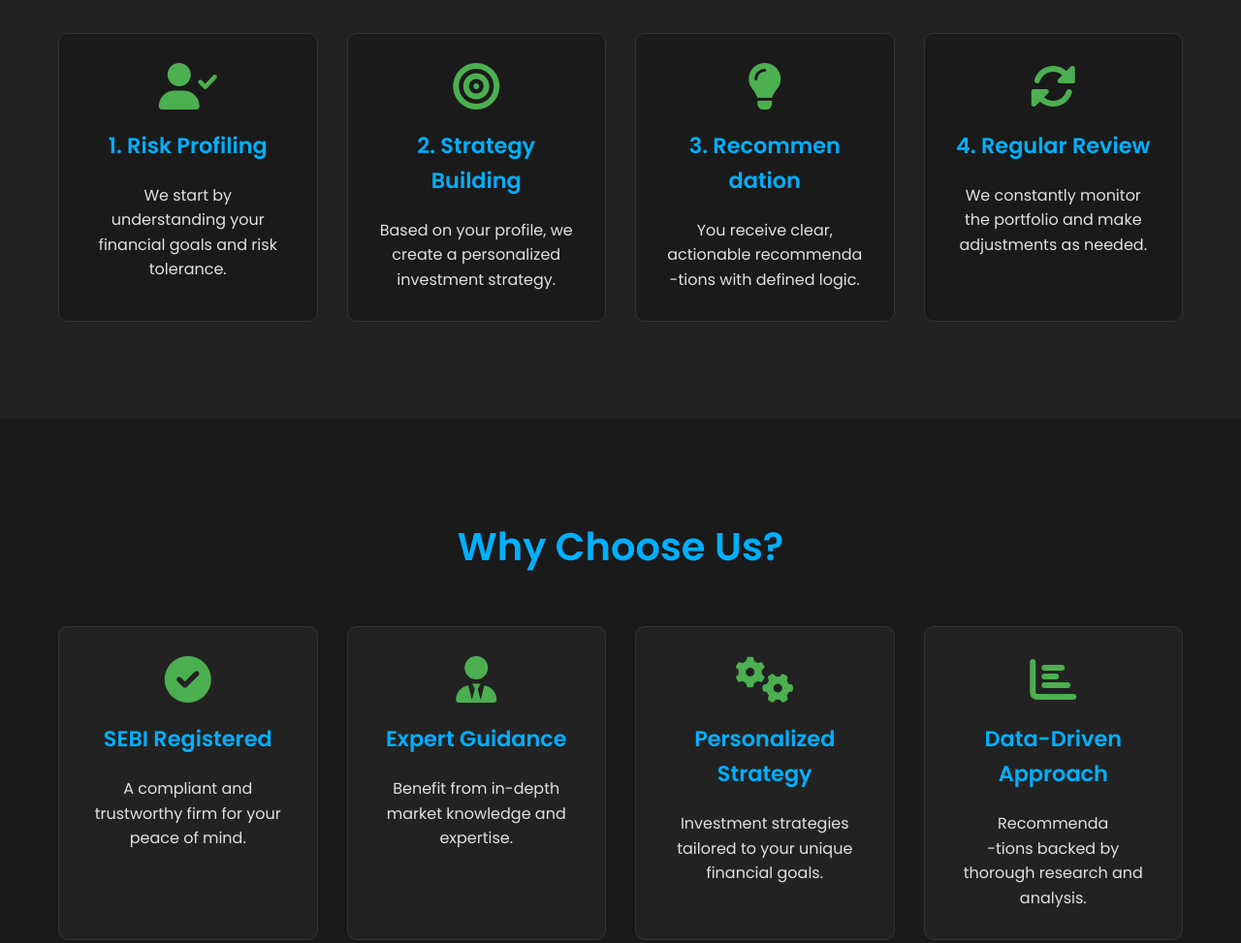
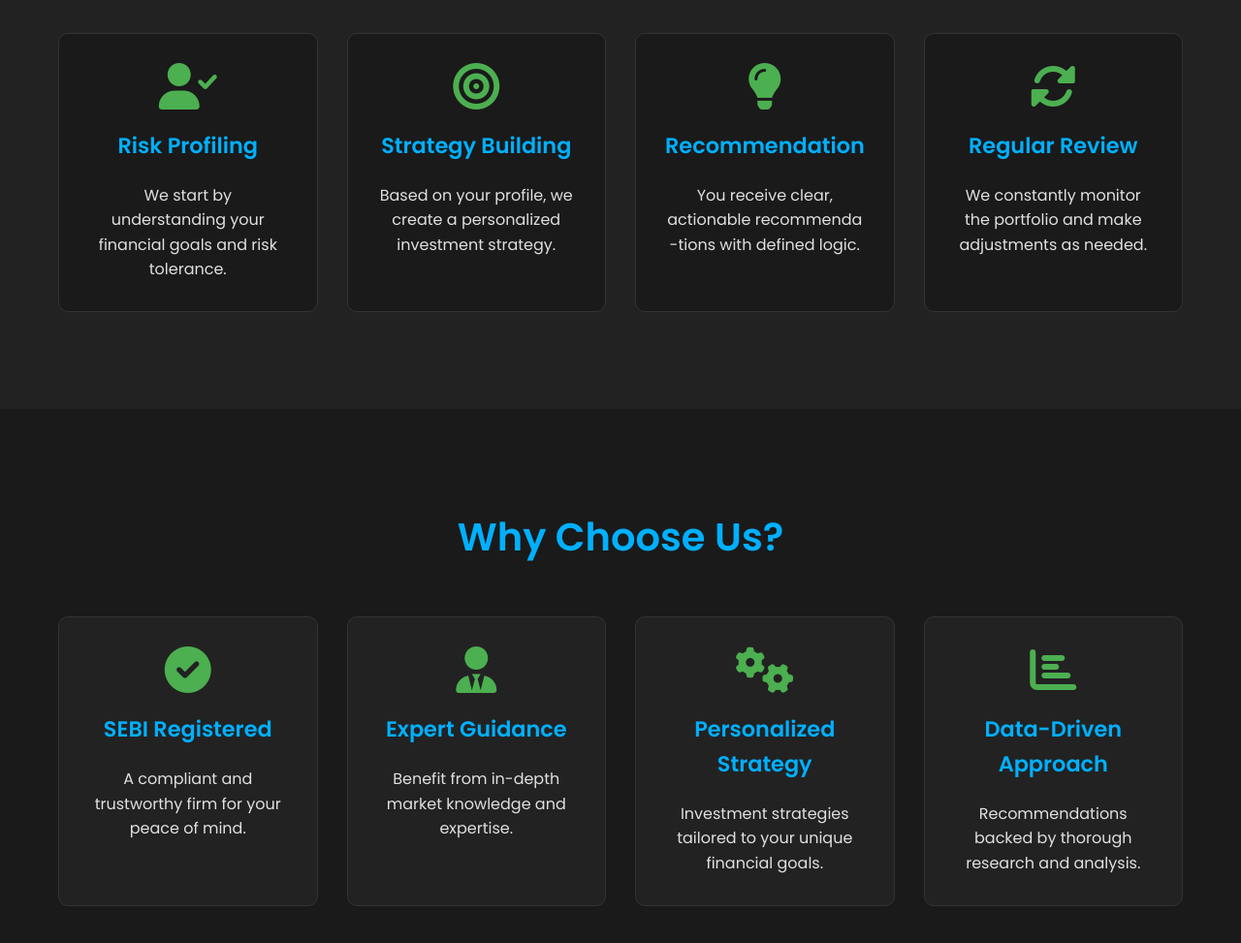
Before and after one commit to badal9058/financewise, a plain HTML site: page index.html in a window 1280 px wide. Shown: the part 2560-3533 px from the top of the page at 97% size. Drawn offline with Linux system fonts and the light colour scheme.

Commit message:
Update index.html

```diff
--- a/index.html
+++ b/index.html
@@ -418,7 +418,7 @@
         <div class="about-text">
             <h2 class="section-title" style="text-align:left; margin-bottom: 30px;">About Finance Wise Advisors</h2>
 
-            <p>Finance Wise Advisors is a premier financial advisory firm based in Kishangarh, Ajmer, dedicated to empowering investors with the knowledge and strategies needed to navigate the complexities of the stock market.</p>
+            <p>Finance Wise Advisors is a premier financial advisor based in Kishangarh, Ajmer, dedicated to empowering investors with the knowledge and strategies needed to navigate the complexities of the stock market.</p>
 
             <h3 style="color: var(--secondary-color); margin-top: 20px;">Our Philosophy</h3>
             <p>We believe in building long-term relationships based on three core pillars: <strong>Trust, Transparency, and data-driven Results.</strong> Our client-centric approach ensures that your financial well-being is always our top priority. We are committed to demystifying the financial markets for you, one successful trade at a time.</p>
@@ -475,22 +475,22 @@
             <div class="approach-grid">
                 <div class="approach-step">
                     <i class="fas fa-user-check"></i>
-                    <h3>1. Risk Profiling</h3>
+                    <h3>Risk Profiling</h3>
                     <p>We start by understanding your financial goals and risk tolerance.</p>
                 </div>
                 <div class="approach-step">
                     <i class="fas fa-bullseye"></i>
-                    <h3>2. Strategy Building</h3>
+                    <h3>Strategy Building</h3>
                     <p>Based on your profile, we create a personalized investment strategy.</p>
                 </div>
                 <div class="approach-step">
                     <i class="fas fa-lightbulb"></i>
-                    <h3>3. Recommen<br>dation</h3>
+                    <h3>Recommendation</h3>
                     <p>You receive clear, actionable recommenda<br>-tions with defined logic.</p>
                 </div>
                 <div class="approach-step">
                     <i class="fas fa-sync-alt"></i>
-                    <h3>4. Regular Review</h3>
+                    <h3>Regular Review</h3>
                     <p>We constantly monitor the portfolio and make adjustments as needed.</p>
                 </div>
             </div>
@@ -518,7 +518,7 @@
                 <div class="feature-card" style="background:var(--light-dark-bg);">
                     <i class="fas fa-chart-bar"></i>
                     <h3>Data-Driven Approach</h3>
-                    <p>Recommenda<br>-tions backed by thorough research and analysis.</p>
+                    <p>Recommendations backed by thorough research and analysis.</p>
                 </div>
             </div>
         </div>
@@ -869,7 +869,7 @@
         <div class="modal-content"><span class="close-btn">&times;</span>
             <h2>Grievance Redressal</h2>
             <p>SEBI Registration Details:<br>
-                Registered Name: "FinanceWise Advisors"<br><br>
+                Registered Name: "Ashutosh Kabra"<br><br>
                  Trade Name or Website: <a href="https://www.financewiseadvisors.com">www.financewiseadvisors.com</a><br>
                 Type of Registration: Research Analyst<br>
                 SEBI RA Registration Number: INH000015349<br><br>
@@ -935,7 +935,7 @@
                  Visit the Investor Charter and Complaint Table at:<a href="https://www.fianacewiseadvisors.com">www.financewiseadvisors.com</a></p><br>
 
                     <br></p></div></div>
-                <div id="charterModal" class="modal">
+    <div id="charterModal" class="modal">
             <div class="modal-content">
                 <span class="close-btn">&times;</span>
                 <h2>Investor Charter in respect of Research Analysts (RAs)</h2>
@@ -1157,7 +1157,7 @@
           </ul>
 
         <h3>Sebi Registration Details</h3>
-                <p><strong>Registered Name:</strong> Finance Wise Advisors | <strong>SEBI Reg. No.:</strong> INH000015349</p>
+                <p><strong>Registered Name:</strong> Ashutosh Kabra | <strong>SEBI Reg. No.:</strong> INH000015349</p>
                 <p><strong>Registered Office:</strong> Kabra Sadan, Opp. Gopal Building, Kishangarh (Rural), Ajmer, Rajasthan – 305801</p>
 
                 <p style="font-size:0.95rem;color:#aaa;margin-top:10px;">
```
